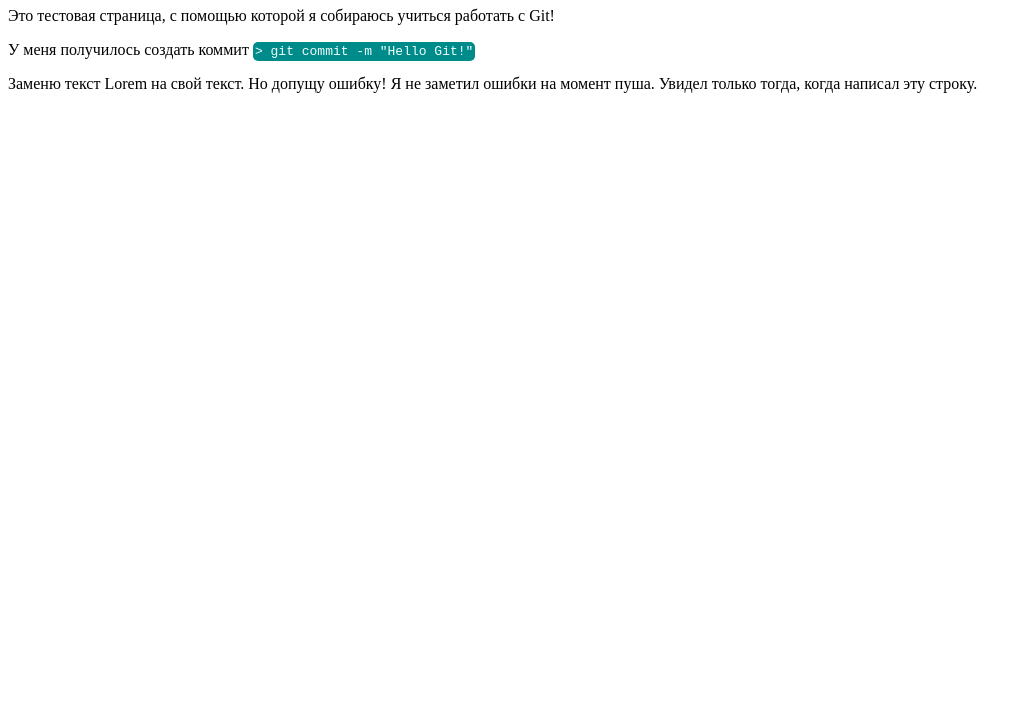
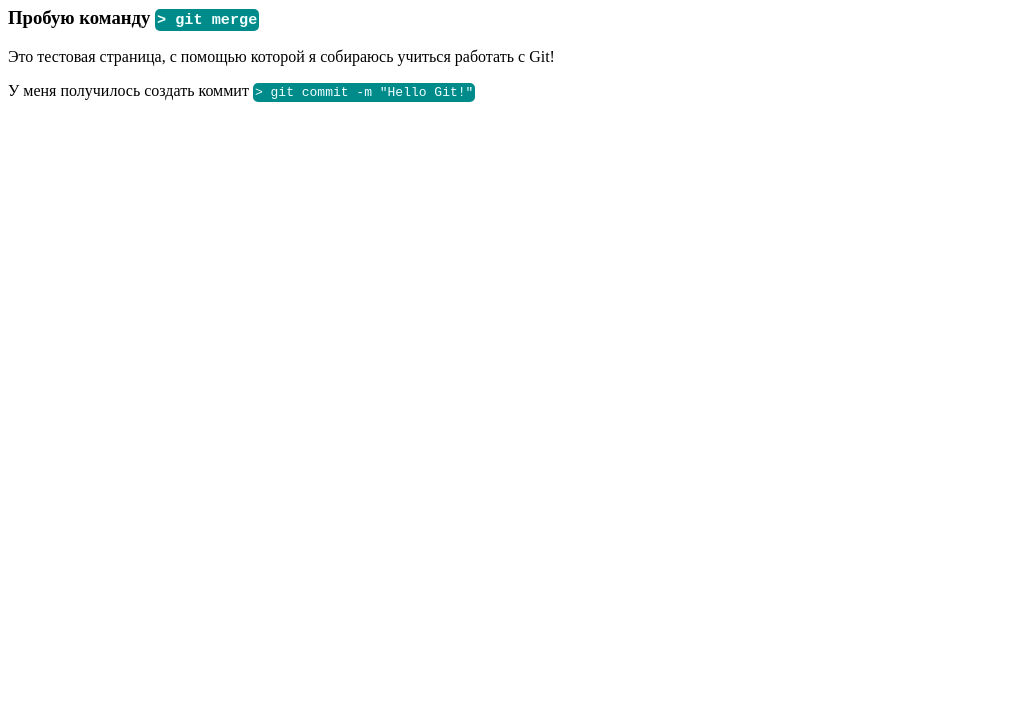
Before and after one commit to Ofmjo/test, a plain HTML site: page index.html in a window 1280 px wide. Shown: the part 73-800 px from the top of the page, without its empty margins (0-1029 px from the left). Drawn offline with Linux system fonts and the light colour scheme.

Commit message:
Compare - true

```diff
--- a/index.html
+++ b/index.html
@@ -15,9 +15,8 @@
 </head>
 <body>
     <h1>Изучение технологии Git</h1>
+    <h3>Пробую команду <code>> git merge</code></h3>
     <p>Это тестовая страница, с помощью которой я собираюсь учиться работать с Git!</p>
     <p>У меня получилось создать коммит <code>> git commit -m "Hello Git!"</code></p>
-    <span>Заменю текст Lorem на свой текст. Но допущу ошибку!</span>
-    <span>Я не заметил ошибки на момент пуша. Увидел только тогда, когда написал эту строку.</span>
 </body>
 </html>
```
